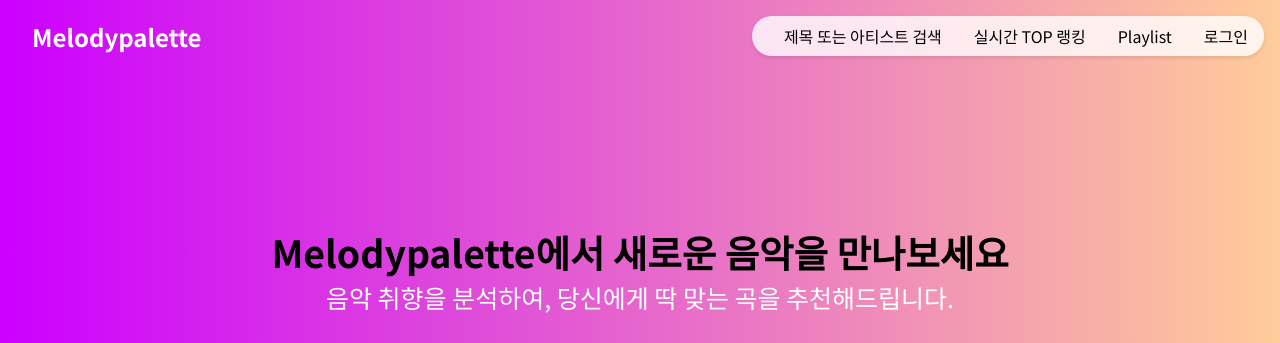
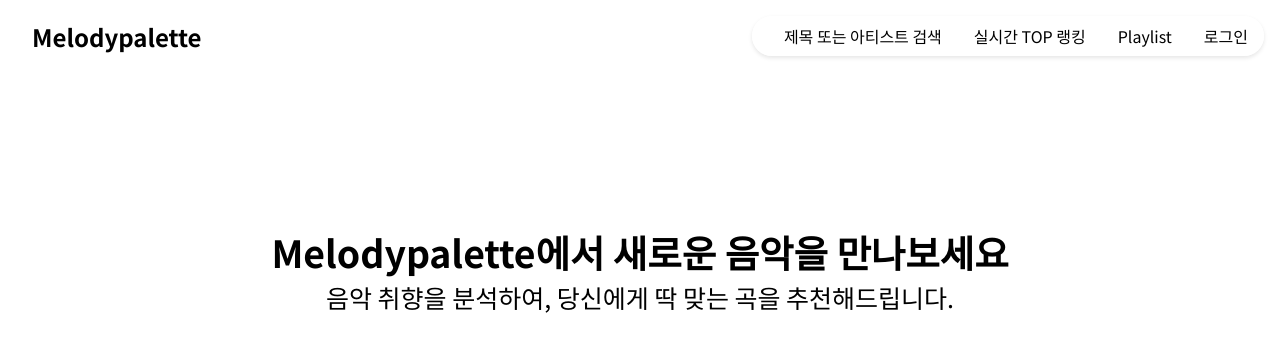
Before and after one commit to joonyoungchoi0801/melodypalette, a React (Create React App) app in the folder client/: page / in a window 1280 px wide. Shown: the top 343 px of the page. Built offline with nearby package versions, Linux system fonts and the light colour scheme; no server answers.

Commit message:
design: main, navbar, 추천옵션 페이지 css 변경

```diff
--- a/client/src/components/Main/Main.css
+++ b/client/src/components/Main/Main.css
@@ -19,7 +19,8 @@
 }
 /* Gradient background for the first section */
 .gradient-background {
-  background: linear-gradient(to right, #CC00FF, #FFCC99);
+  /* background: linear-gradient(to right, #CC00FF, #FFCC99); */
+  background: white;
 }
 
 /* Black background for the other sections */
@@ -41,7 +42,7 @@
 
 .intro-text{
   font-size: 25px;
-  color: white;
+  color: black;
 }
 
 /* Recommend button style */
@@ -60,7 +61,7 @@
 }
 
 .recommend-button:hover {
-  background-color: #CC00FF;
+  background-color: gray;
 }
 
 /* Album container styles */
--- a/client/src/components/Navbar/Navbar.css
+++ b/client/src/components/Navbar/Navbar.css
@@ -33,7 +33,7 @@
 
 /* 로고 스타일 */
 .logo {
-  color: white;
+  color: black;
   font-size: 1.5rem;
   margin-left: 1rem;
   cursor: pointer;
--- a/client/src/components/RecommendationOptions/RecommendationOptions.css
+++ b/client/src/components/RecommendationOptions/RecommendationOptions.css
@@ -1,5 +1,6 @@
 .RecommendationOptions {
-  background: linear-gradient(to right, #CC00FF, #FFCC99);
+  /* background: linear-gradient(to right, #CC00FF, #FFCC99); */
+  background: white;
   color: white;
   width: 100%;
   height: 100vh;
@@ -8,11 +9,13 @@
 .content {
   padding-top: 100px;
   text-align: center;
+  color: black;
 }
 
 .description {
   margin: 20px 0;
   font-size: 1rem;
+  color: black;
 }
 
 .select-content{
```
